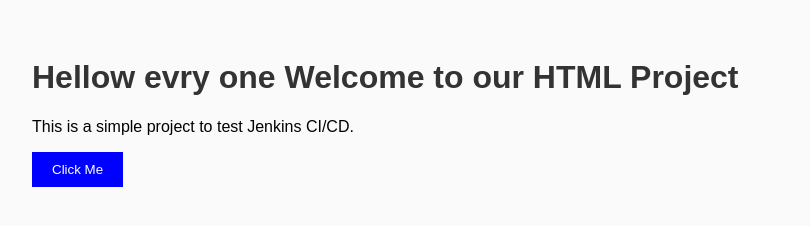
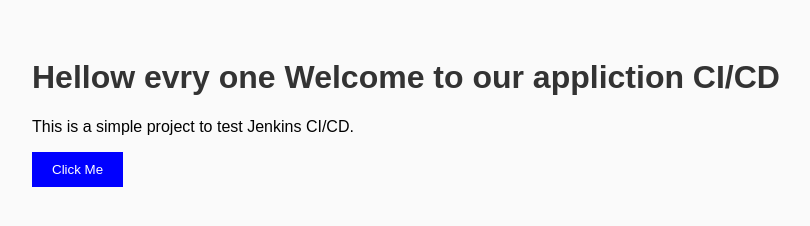
Before and after one commit to ilyas111111111/dev_CI_CD, a plain HTML site: page index.html in a window 1280 px wide. Shown: the whole page, without its empty margins (6-816 px from the left). Drawn offline with Linux system fonts and the light colour scheme.

Commit message:
mise à jour de code

```diff
--- a/index.html
+++ b/index.html
@@ -7,7 +7,7 @@
     <link rel="stylesheet" href="style.css">
 </head>
 <body>
-    <h1>Hellow evry one Welcome to our HTML Project</h1>
+    <h1>Hellow evry one Welcome to our appliction CI/CD</h1>
     <p>This is a simple project to test Jenkins CI/CD.</p>
     <button onclick="showMessage()">Click Me</button>
 
```
